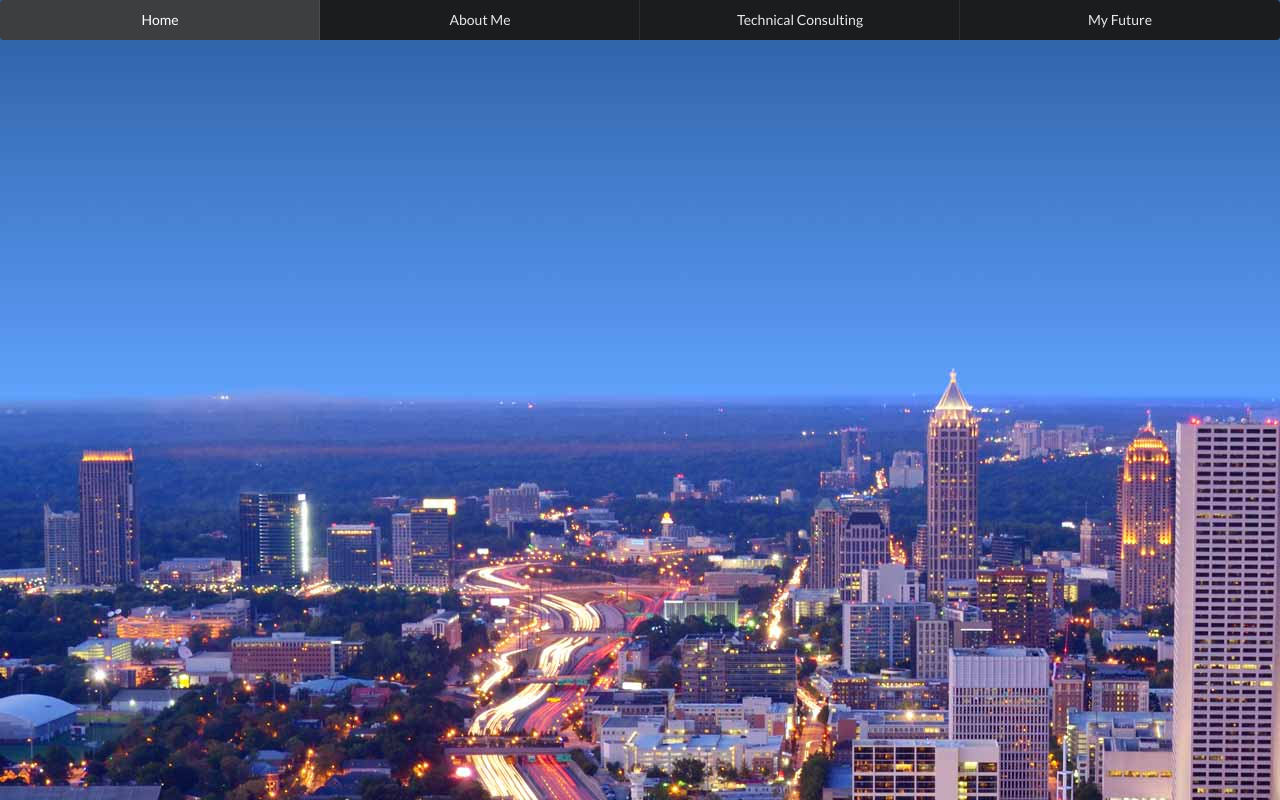
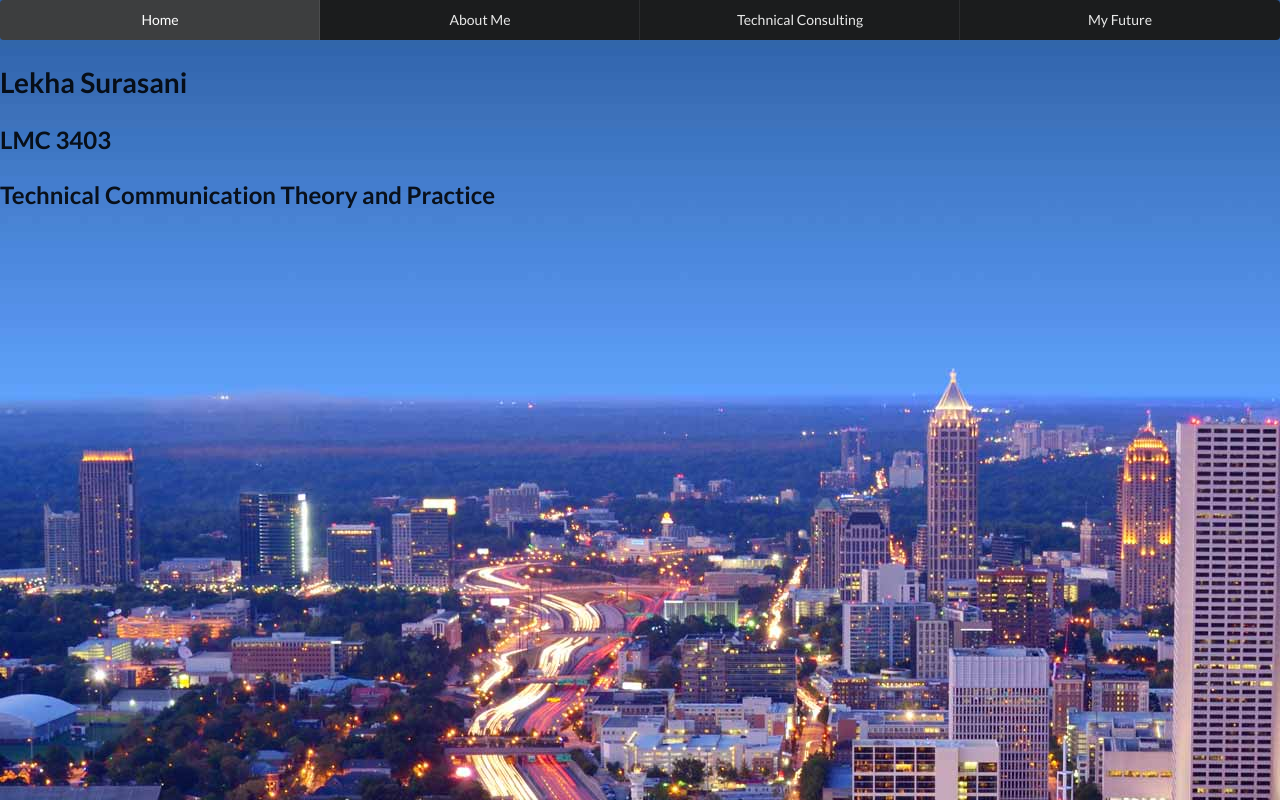
Before and after one commit to lsurasani/lmc3403, a plain HTML site: page index.html in a window 1280 px wide. Drawn offline with Linux system fonts and the light colour scheme.

Commit message:
headings to main page

```diff
--- a/index.html
+++ b/index.html
@@ -23,6 +23,9 @@
             <a class="item">Technical Consulting</a>
             <a class="item">My Future</a>
         </div>
+        <h1 class="ui header">Lekha Surasani</h1>
+        <h2 class="ui header">LMC 3403</h2>
+        <h2 class="ui header">Technical Communication Theory and Practice</h2>
     </body>
 
 </html>
```
